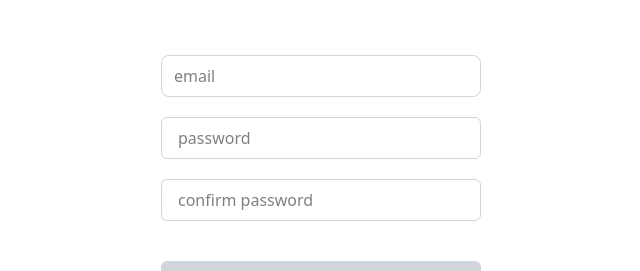
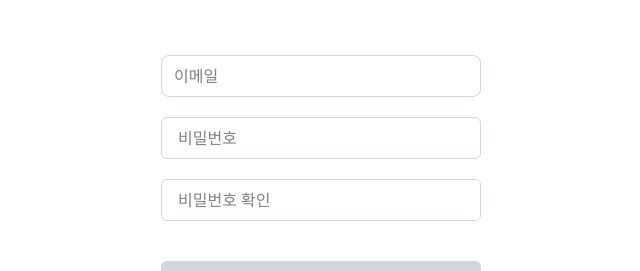
Before and after one commit to SIM-GYUBIN/CHOLOG, a React (Vite) app in the folder frontend/cholog/: page /login in a window 1280 px wide. Shown: the part 176-447 px from the top of the page, without its empty margins (319-959 px from the left). Built offline with nearby package versions, Linux system fonts and the light colour scheme.

Commit message:
feat:로그인페이지 - 디자인만!

```diff
--- a/frontend/cholog/src/pages/LoginPage.tsx
+++ b/frontend/cholog/src/pages/LoginPage.tsx
@@ -68,7 +68,7 @@ const LoginPage: React.FC = () => {
             />
             <input
               type="email"
-              placeholder="email"
+              placeholder="이메일"
               value={email}
               onChange={handleEmailChange}
               className="caret-lime-500 px-3 py-2 border border-gray-300 rounded-lg focus:outline-none focus:ring-2 focus:ring-lime-400"
@@ -83,7 +83,7 @@ const LoginPage: React.FC = () => {
             />
             <input
               type="password"
-              placeholder="password"
+              placeholder="비밀번호"
               value={password}
               onChange={handlePasswordChange}
               className="caret-lime-500 w-full px-4 py-2 border border-gray-300 rounded-md focus:outline-none focus:ring-2 focus:ring-lime-400"
@@ -98,7 +98,7 @@ const LoginPage: React.FC = () => {
             />
             <input
               type="password"
-              placeholder="confirm password"
+              placeholder="비밀번호 확인"
               value={confirmPassword}
               onChange={handleConfirmChange}
               className="caret-lime-500 w-full px-4 py-2 border border-gray-300 rounded-md focus:outline-none focus:ring-2 focus:ring-lime-400"
```
